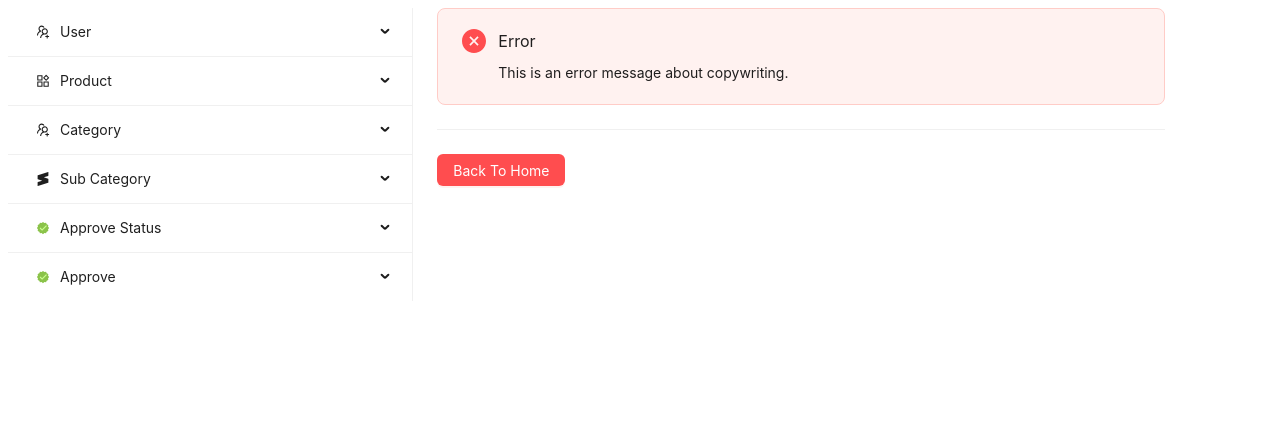
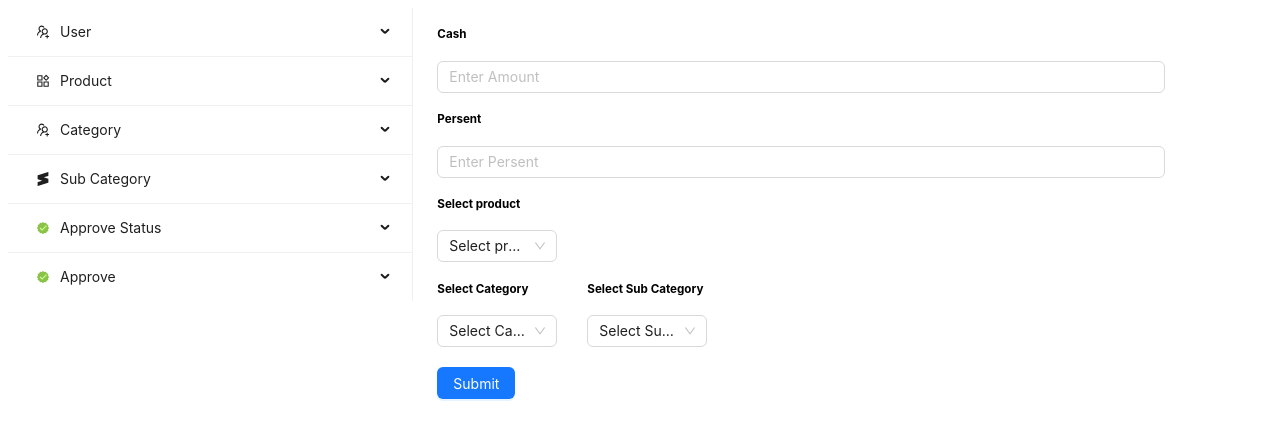
Before and after one commit to akashsarker012/e-commerce-dashboard, a React (Vite) app: page /add-discount in a window 1280 px wide. Shown: the top 440 px of the page. Built offline with nearby package versions, Linux system fonts and the light colour scheme; no server answers; sample sign-in values are in the browser's storage.

Commit message:
error solve

```diff
--- a/package.json
+++ b/package.json
@@ -14,6 +14,7 @@
     "antd": "^5.15.1",
     "axios": "^1.6.8",
     "draftjs-to-html": "^0.9.1",
+    "draftjs-to-markdown": "^0.6.0",
     "html-to-draftjs": "^1.5.0",
     "react": "^18.2.0",
     "react-dom": "^18.2.0",
--- /dev/null
+++ b/src/components/AddDiscount.jsx
@@ -0,0 +1,133 @@
+import { Button, Input, Select } from "antd";
+import axios from "axios";
+import React, { useEffect, useState } from "react";
+
+export default function AddDiscount() {
+  const [productData, setproductData] = useState([]);
+  const [allCategory, setAllCategory] = useState([]);
+  const [allSubCategory, setAllSubCategory] = useState([]);
+  const [product, setProduct] = useState();
+  const [category, setCategory] = useState();
+  const [subCategory, setSubCategory] = useState();
+  const [discount, setDiscount] = useState({
+    cash: "",
+    discount: "",
+  })
+
+  useEffect(() => {
+    async function getParoductData() {
+      const data = await axios.get(
+        "http://localhost:3000/api/v1/product/getallproduct"
+      );
+      let arr = [];
+      data.data.map((item) => {
+        arr.push({
+          value: item._id,
+          label: item.name,
+        });
+        setproductData(arr);
+      });
+    }
+    getParoductData();
+  }, []);
+  useEffect(() => {
+    async function getParoductData() {
+      const data = await axios.get(
+        "http://localhost:3000/api/v1/category/getallcategory"
+      );
+      let arr = [];
+      data.data.map((item) => {
+        arr.push({
+          value: item._id,
+          label: item.name,
+        });
+        setAllCategory(arr);
+      });
+    }
+    getParoductData();
+  }, []);
+  useEffect(() => {
+    async function getParoductData() {
+      const data = await axios.get(
+        "http://localhost:3000/api/v1/category/getallsubcategory"
+      );
+      let arr = [];
+      data.data.map((item) => {
+        arr.push({
+          value: item._id,
+          label: item.name,
+        });
+        setAllSubCategory(arr);
+      });
+    }
+    getParoductData();
+  }, []);
+
+
+  const handlechange = (event) => {
+    console.log(event);
+    const name = event.target.name;
+    const value = event.target.value;
+    setDiscount({ ...discount, [name]: value });
+  }
+
+  const handleSubmit = (e) => {
+      console.log(discount.cash);
+      console.log(discount.discount);
+      console.log(category);
+      console.log(subCategory);
+      console.log(product);
+
+      const data = axios.post('http://localhost:3000/api/v1/discount/adddiscount', {
+        cash : discount.cash,
+        discount : discount.discount,
+        category : category,
+        subCategory : subCategory,
+        product : product
+      })
+
+  }
+  return (
+    <div>
+      <h5>Cash</h5>
+      <Input onChange={handlechange} name="cash" type="number" placeholder="Enter Amount" />
+      <h5>Persent</h5>
+      <Input onChange={handlechange} name="discount" type="number" placeholder="Enter Persent" />
+      <h5>Select product</h5>
+      <Select
+        defaultValue="Select product"
+        style={{ width: 120 }}
+        options={productData}
+        name="product"
+        onChange={(e) => setProduct(e)}
+      />
+
+        <div style={{display:'flex', gap:'30px'}}>
+        <div>
+        <h5>Select Category</h5>
+        <Select
+          defaultValue="Select Category"
+          style={{ width: 120 }}
+          options={allCategory}
+          onChange={(e) => setCategory(e)}
+          name="category"
+        />
+
+      </div>
+
+        <div>
+          <h5>Select Sub Category</h5>
+          <Select
+            defaultValue="Select Sub Category"
+            style={{ width: 120 }}
+            options={allSubCategory}
+            onChange={(e) => setSubCategory(e)}
+            name="subCategory"
+          />
+        </div>
+        </div>
+<Button onClick={handleSubmit} style={{marginTop: '20px',}} type="primary">Submit</Button>
+
+    </div>
+  );
+}
--- a/src/components/AddProduct.jsx
+++ b/src/components/AddProduct.jsx
@@ -7,32 +7,30 @@ import { EditorState, convertToRaw } from 'draft-js';
 import draftToHtml from 'draftjs-to-html';
 import htmlToDraft from 'html-to-draftjs';
 import axios from "axios";
+import TextArea from "antd/es/input/TextArea";
 
 export default function AddProduct() {
   const [editorState, setEditorState] = useState(EditorState.createEmpty());
   const [productName, setProductName] = useState('');
   const [selectStore, setSelectStore] = useState('');
+  const [des, setDes] = useState('');
 
-  const handleEditorChange = (newEditorState) => {
-    setEditorState(newEditorState);
-  };
+
 
   const handleStoreChange = (e) => {
     setSelectStore(e)
   };
 
+  const onChange = (e) => {
+    setDes(e.target.value);
+  };
+
   const handleProductUpload = () => {
-    console.log(productName, 'productName');
-    console.log(draftToHtml(convertToRaw(editorState.getCurrentContent())), 'des');
-    console.log(selectStore, 'selectStore');
-
     let data = axios.post('http://localhost:3000/api/v1/product/createproduct',{
       name : productName,
-      description : draftToHtml(convertToRaw(editorState.getCurrentContent())),
-      // "image" : "aaaaaa",
+      description : des,
       store : selectStore
     })
-    console.log(data);
   };
 
   return (
@@ -43,20 +41,15 @@ export default function AddProduct() {
           <Input onChange={(e) => setProductName(e.target.value)} defaultValue="" placeholder="Enter Product Name" />
         </div>
       </Flex>
-
-      <Editor
-        editorState={editorState}
-        wrapperClassName="demo-wrapper"
-        editorClassName="demo-editor"
-        onEditorStateChange={handleEditorChange}
-      />
+      <Typography.Title level={5}>Product Descriptio</Typography.Title>
+      <TextArea  placeholder="Product description" allowClear onChange={onChange} />
 
       <Typography.Title level={5}>Product Variants</Typography.Title>
 
       {/* Pass the onChange prop to handle store selection */}
       <Selectmenu onChange={handleStoreChange} />
 
-      <Button onClick={handleProductUpload} type="primary" style={{ marginTop: '20px' }}>Upload Primary</Button>
+      <Button onClick={handleProductUpload} type="primary" style={{ marginTop: '20px' }}>Upload product</Button>
     </div>
   );
 }
--- a/src/components/AllProduct.jsx
+++ b/src/components/AllProduct.jsx
@@ -65,13 +65,16 @@ export default function AllProduct() {
     {
       title: "Image",
       dataIndex: "image",
-      render: (_, record) => (
-        <img
-          width={100}
-          src="https://cdn.shopify.com/s/files/1/0471/6039/3896/products/MacBooK-Air-M1-Space-Gray-iStockBD.png?v=1649504754&width=600"
-          alt="image"
-        />
-      ),
+      render: (_, record) => {
+        return (
+          <img
+            width={100}
+            src={record?.variants[0]?.image}
+            alt="image"
+          />
+        );
+      },
+
     },
     {
       title: "Store Name",
--- a/src/components/Home.jsx
+++ b/src/components/Home.jsx
@@ -37,6 +37,7 @@ const items = [
     getItem("All Product", "/allproduct"),
     getItem("Add Variant", "/addvariant"),
     getItem("All Variant", "/allvariant"),
+    getItem("Add Discount", "/add-discount"),
   ]),
   {
     type: "divider",
--- a/src/main.jsx
+++ b/src/main.jsx
@@ -25,6 +25,7 @@ import AddSubCategory from "./components/Category/AddSubCategory.jsx";
 import ApproveCategory from "./components/Category/ApproveCategory.jsx";
 import ApproveSubCategory from './components/Category/ApproveSubCategory';
 import AddVariant from "./components/AddVariant.jsx";
+import AddDiscount from "./components/AddDiscount.jsx";
 
 const router = createBrowserRouter(
   createRoutesFromElements(
@@ -32,6 +33,7 @@ const router = createBrowserRouter(
       <Route path="/" element={<Home />}>
         <Route path="/addproduct" element={<AddProduct />}></Route>
         <Route path="/addvariant" element={<AddVariant />}></Route>
+        <Route path="/add-discount" element={<AddDiscount />}></Route>
         <Route path="/allproduct" element={<AllProduct />}></Route>
         <Route path="/allvariant" element={<AllVariant />}></Route>
         <Route path="/addcategory" element={<AddCategory />}></Route>
```
Also changed, not shown: src/components/AddVariant.jsx (+0 -9 lines), 1 other file (tests, documents, lock files or other folders).
